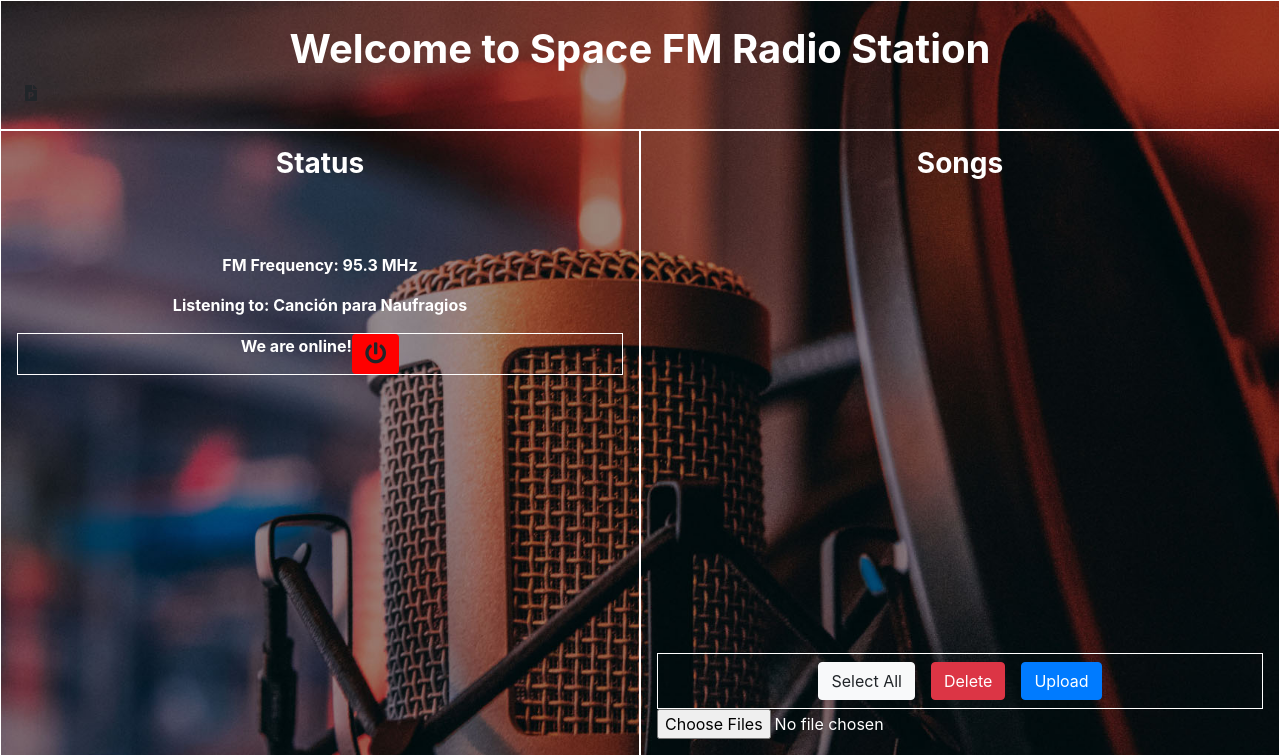
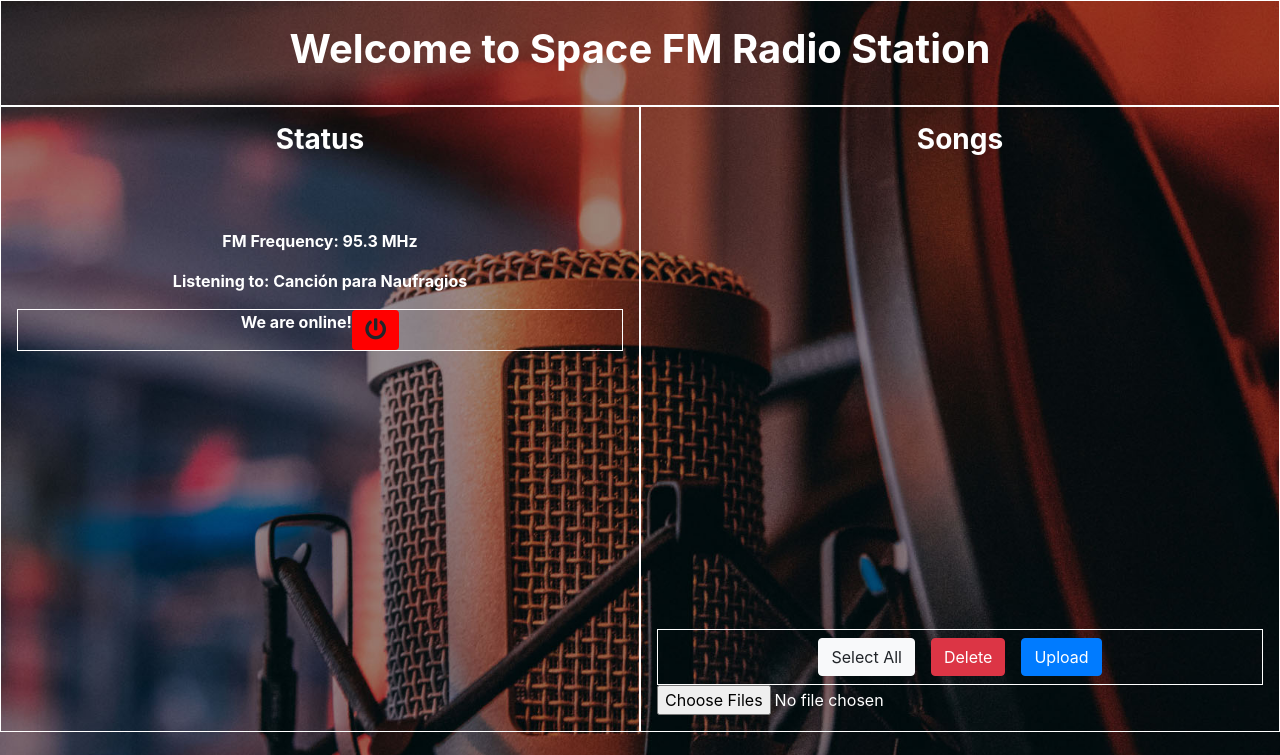
Before and after one commit to AlarconZQL/SpaceFM, a Flask app: page / in a window 1280 px wide. Shown: the top 755 px of the page. Run offline with Flask 2, Linux system fonts and the light colour scheme; data that the repository does not hold is empty; some libraries are stand-ins or nearby versions.

Commit message:
Borrado icono de prueba

```diff
--- a/www/templates/index.html
+++ b/www/templates/index.html
@@ -27,7 +27,6 @@
       <header class="row">
         <div class="col p-4 has-border">
           <h1 class="title">Welcome to Space FM Radio Station</h1>
-          <i class="fas fa-file-powerpoint"></i>
         </div>
       </header>
 
```
